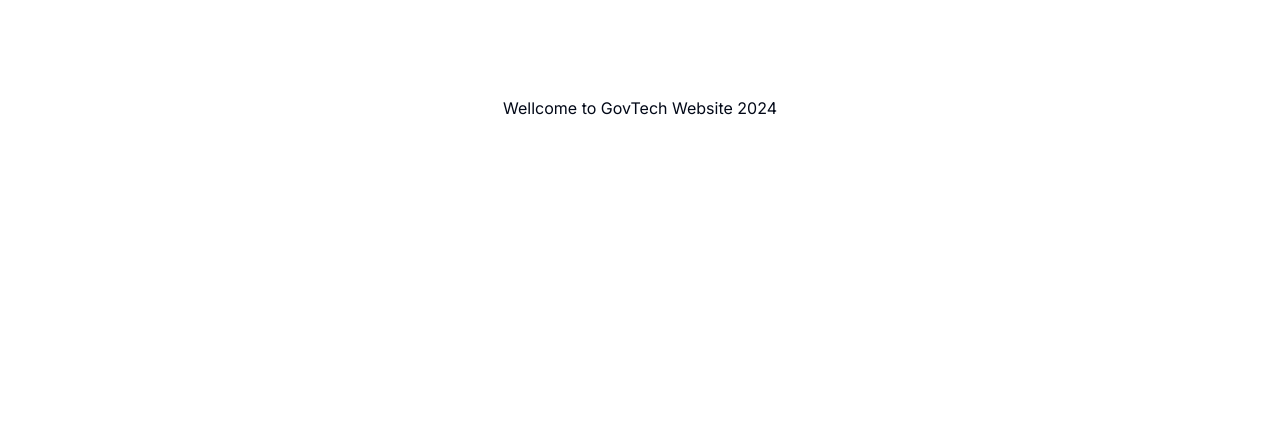
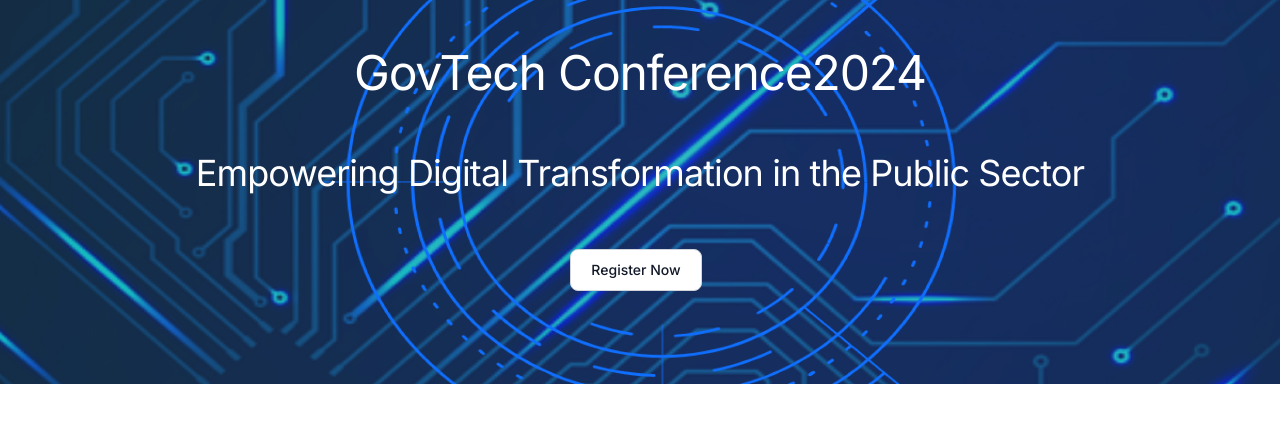
Before and after one commit to MPTCDITR/govtech-website, a Next.js app: page / in a window 1280 px wide. Shown: the top 422 px of the page. Built offline with nearby package versions, Linux system fonts and the light colour scheme.

Commit message:
remove main

```diff
--- a/app/page.tsx
+++ b/app/page.tsx
@@ -1,10 +1,12 @@
+import Header from "@/components/header/header";
 import Image from "next/image";
 
 export default function Home() {
   return (
-    <main className="flex min-h-screen flex-col items-center justify-between p-24">
+    <main className="">
       <div>
-        <h1>Wellcome to GovTech Website 2024</h1>
+        {/* <h1>Wellcome to GovTech Website 2024</h1> */}
+        <Header/>
       </div>
     </main>
   );
--- a/components/header/header.tsx
+++ b/components/header/header.tsx
@@ -2,7 +2,6 @@ import React from "react";
 import Text from "../ui/text";
 export const Header =() => {
     return (
-      <main className="flex min-h-screen flex-col justify-between " >
         <div className="flex flex-col items-center justify-center bg-center bg-[url('/darkblue.png')] bg-[length:1750px_600px] h-96">
                 <div>
                         <Text variant="heading" className="text-white text-[24px] font-[1100] mx-4">
@@ -14,11 +13,11 @@ export const Header =() => {
                                 Empowering Digital Transformation in the Public Sector
                         </Text>
                 </div>
-                <div className="text-start">
-                        <button className="text-black btn btn-light my-14" type="button">Register Now</button>
+                <div className="text-start my-14">
+                        {/* <button className="text-white btn btn-primary my-14" type="button">Register Now</button> */}
+                        <button type="button" className="text-gray-900 bg-white border border-gray-300 focus:outline-none hover:bg-gray-100 focus:ring-4 focus:ring-gray-100 font-medium rounded-lg text-sm px-5 py-2.5 me-2 mb-2 dark:bg-gray-800 dark:text-white dark:border-gray-600 dark:hover:bg-gray-700 dark:hover:border-gray-600 dark:focus:ring-gray-700">Register Now</button>
                 </div>
         </div>
-      </main>
     );
   }
   export default Header;
```
